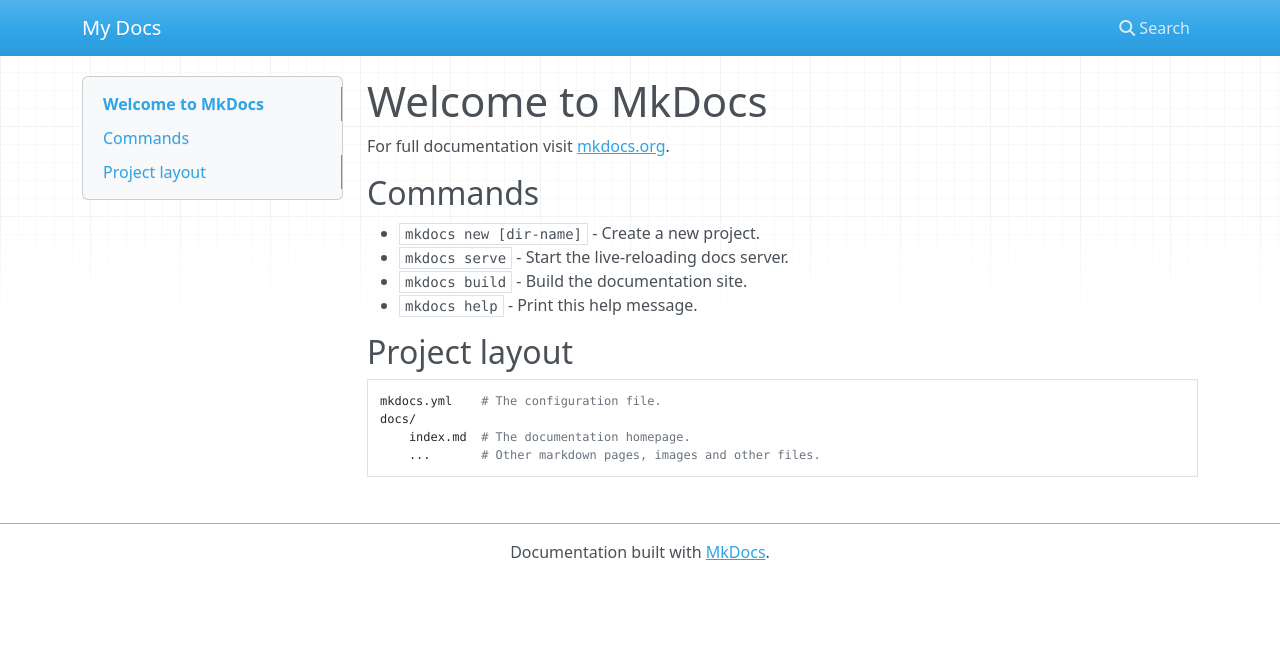
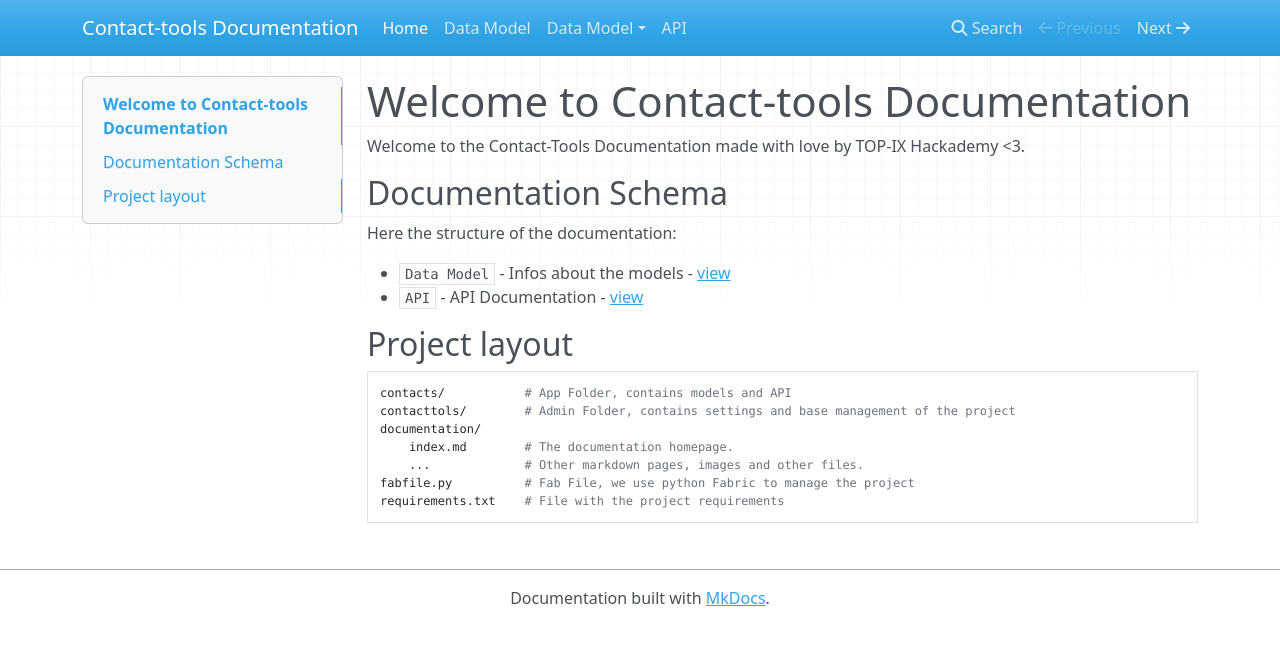
Before and after one commit to topix-hackademy/contact-tools, an MkDocs documentation site: the page built from documentation/docs/index.md, in a window 1280 px wide. Shown: the top 645 px of the page. Built offline with MkDocs 1.6.1, drawn with Linux system fonts in a browser that asks for light colours; nearby versions of some CDN libraries; old or Windows-style settings are respelled for this version of MkDocs.

Commit message:
working on docs

```diff
--- a/documentation/docs/index.md
+++ b/documentation/docs/index.md
@@ -1,17 +1,20 @@
-# Welcome to MkDocs
+# Welcome to Contact-tools Documentation
 
-For full documentation visit [mkdocs.org](http://mkdocs.org).
+Welcome to the Contact-Tools Documentation made with love by TOP-IX Hackademy <3.
 
-## Commands
+## Documentation Schema
 
-* `mkdocs new [dir-name]` - Create a new project.
-* `mkdocs serve` - Start the live-reloading docs server.
-* `mkdocs build` - Build the documentation site.
-* `mkdocs help` - Print this help message.
+Here the structure of the documentation:
+
+* `Data Model` - Infos about the models - [view](/datamodel/)
+* `API` - API Documentation - [view](/api/)
 
 ## Project layout
 
-    mkdocs.yml    # The configuration file.
-    docs/
-        index.md  # The documentation homepage.
-        ...       # Other markdown pages, images and other files.
+    contacts/           # App Folder, contains models and API
+    contacttols/        # Admin Folder, contains settings and base management of the project
+    documentation/
+        index.md        # The documentation homepage.
+        ...             # Other markdown pages, images and other files.
+    fabfile.py          # Fab File, we use python Fabric to manage the project
+    requirements.txt    # File with the project requirements
--- a/documentation/mkdocs.yml
+++ b/documentation/mkdocs.yml
@@ -1 +1,11 @@
-site_name: My Docs
+site_name: Contact-tools Documentation
+pages:
+- [index.md, Home]
+
+- ['datamodel/index.md', 'Data Model']
+- ['datamodel/company.md', 'Data Model', 'Company']
+- ['datamodel/contact.md', 'Data Model', 'Contact']
+- ['datamodel/relation.md', 'Data Model', 'Relations']
+- ['datamodel/service.md', 'Data Model', 'Service']
+
+- ['api/index.md', 'API']
```
Also changed, not shown: documentation/docs/api/index.md (added, +1 -0 lines), documentation/docs/datamodel/company.md (added, +21 -0 lines), documentation/docs/datamodel/contact.md (added, +1 -0 lines), documentation/docs/datamodel/index.md (added, +15 -0 lines), documentation/docs/datamodel/relation.md (added, +1 -0 lines), documentation/docs/datamodel/service.md (added, +1 -0 lines), documentation/docs/datamodel/ER-Diagram.png (added), 1 other file.
